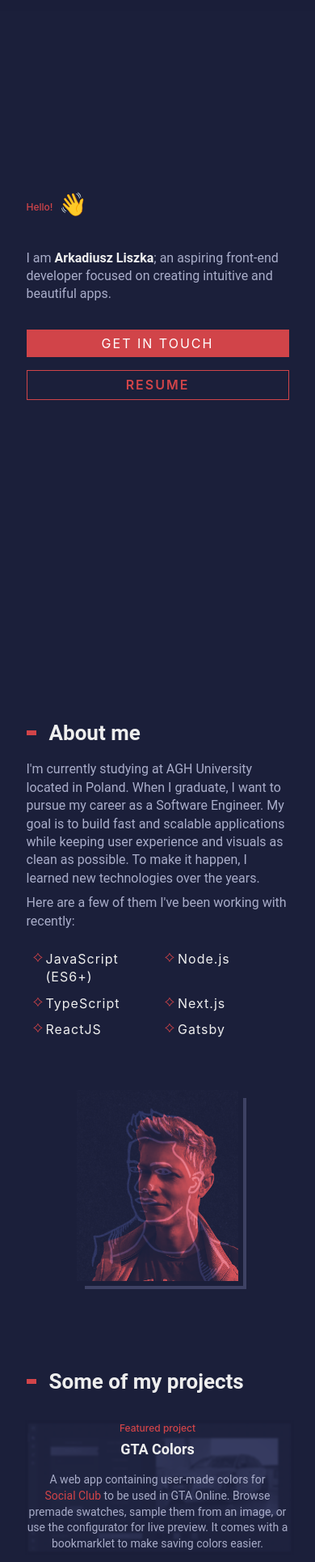
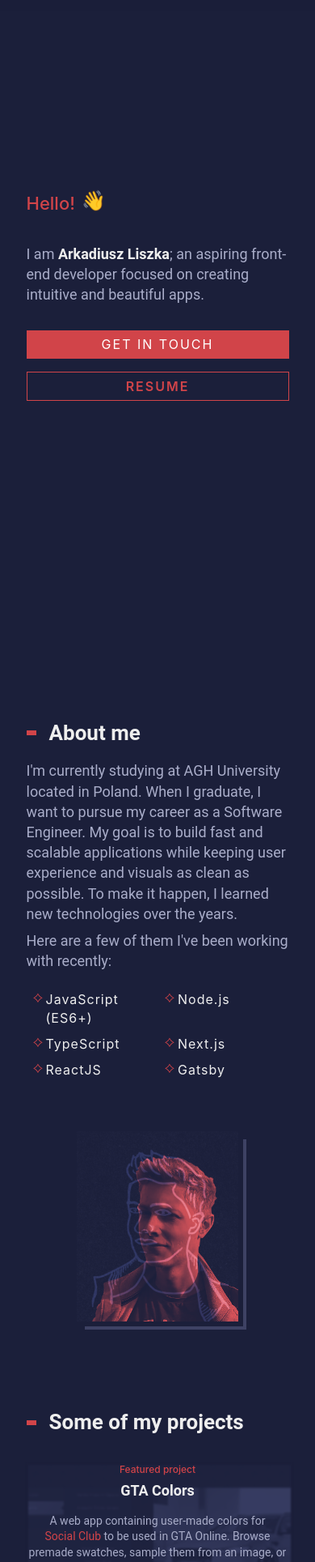
Before and after one commit to shocquu/portfolio-v2, a Gatsby site: page / in a window 390 px wide. Shown: the part 57-1986 px from the top of the page at 81% size. Built offline with nearby package versions, Linux system fonts and the light colour scheme; Gatsby itself is replaced by a stand-in of ours; some packages are replaced by stand-ins of ours.

Commit message:
mobile tweaks

```diff
--- a/src/components/loader.js
+++ b/src/components/loader.js
@@ -72,6 +72,12 @@ const Background = styled.div`
             margin-bottom: 10px;
         }
     }
+
+    @media screen and (max-width: 400px) {
+        svg {
+            margin-bottom: 16px;
+        }
+    }
 `;
 
 const Loader = () => {
--- a/src/components/slide.js
+++ b/src/components/slide.js
@@ -62,6 +62,7 @@ const Wrapper = styled.div`
         z-index: -1;
         opacity: 0.5;
         width: 100%;
+        height: 100%;
         margin: 0;
         max-width: unset;
         background-color: var(--paper);
--- a/src/components/typography.js
+++ b/src/components/typography.js
@@ -59,7 +59,7 @@ const Body1 = css`
     line-height: 1.4;
 
     @media screen and (${({ theme }) => theme.breakpoints.sm}) {
-        font-size: 16px;
+        font-size: 18px;
     }
 `;
 
--- a/src/sections/about.js
+++ b/src/sections/about.js
@@ -32,7 +32,7 @@ const Inner = styled.div`
 
 const About = () => {
     const { ref, inView } = useInView({
-        threshold: 0.6,
+        threshold: 0.2,
         triggerOnce: true,
     });
 
--- a/src/sections/contact.js
+++ b/src/sections/contact.js
@@ -54,7 +54,7 @@ const Email = styled.a`
 
 const Contact = () => {
     const { ref, inView } = useInView({
-        threshold: 0.8,
+        threshold: 0.5,
         triggerOnce: true,
     });
 
--- a/src/sections/featured.js
+++ b/src/sections/featured.js
@@ -70,15 +70,15 @@ const FeaturedWrapper = styled.div`
 
 const Featured = () => {
     const [ref1, inView1] = useInView({
-        threshold: 1,
+        threshold: 0.5,
         triggerOnce: true,
     });
     const [ref2, inView2] = useInView({
-        threshold: 1,
+        threshold: 0.5,
         triggerOnce: true,
     });
     const [ref3, inView3] = useInView({
-        threshold: 1,
+        threshold: 0.5,
         triggerOnce: true,
     });
 
--- a/src/sections/hero.js
+++ b/src/sections/hero.js
@@ -33,15 +33,24 @@ const HeroSection = styled.section`
 const Wrapper = styled.div`
     ${({ theme }) => theme.mixins.flexCenter};
     gap: 8px;
+
+    @media (${({ theme }) => theme.breakpoints.sm}) {
+        h2 {
+            font-size: 22px !important;
+        }
+    }
 `;
 
 const HandEmoji = styled.span`
-    content: '👋';
     position: relative;
     animation: hand-wave-animation 6s infinite;
     transform-origin: 70% 70%;
     font-size: 28px;
     bottom: 3px;
+
+    @media (${({ theme }) => theme.breakpoints.sm}) {
+        font-size: 24px;
+    }
 `;
 
 const Hero = () => {
@@ -51,7 +60,7 @@ const Hero = () => {
     });
 
     return (
-        <HeroSection id='landing-page'>
+        <HeroSection id='landing-page' ref={ref}>
             <Stack direction='column' gap={4}>
                 <Wrapper
                     style={{ transitionDelay: '300ms' }}
@@ -59,12 +68,7 @@ const Hero = () => {
                         inView ? 'fade-up-enter-active' : 'fade-up-enter'
                     }
                 >
-                    <Typography
-                        tag='h2'
-                        variant='caption'
-                        fontSize={30}
-                        innerRef={ref}
-                    >
+                    <Typography tag='h2' variant='caption' fontSize={30}>
                         Hello!
                     </Typography>
                     <HandEmoji>👋</HandEmoji>
```
